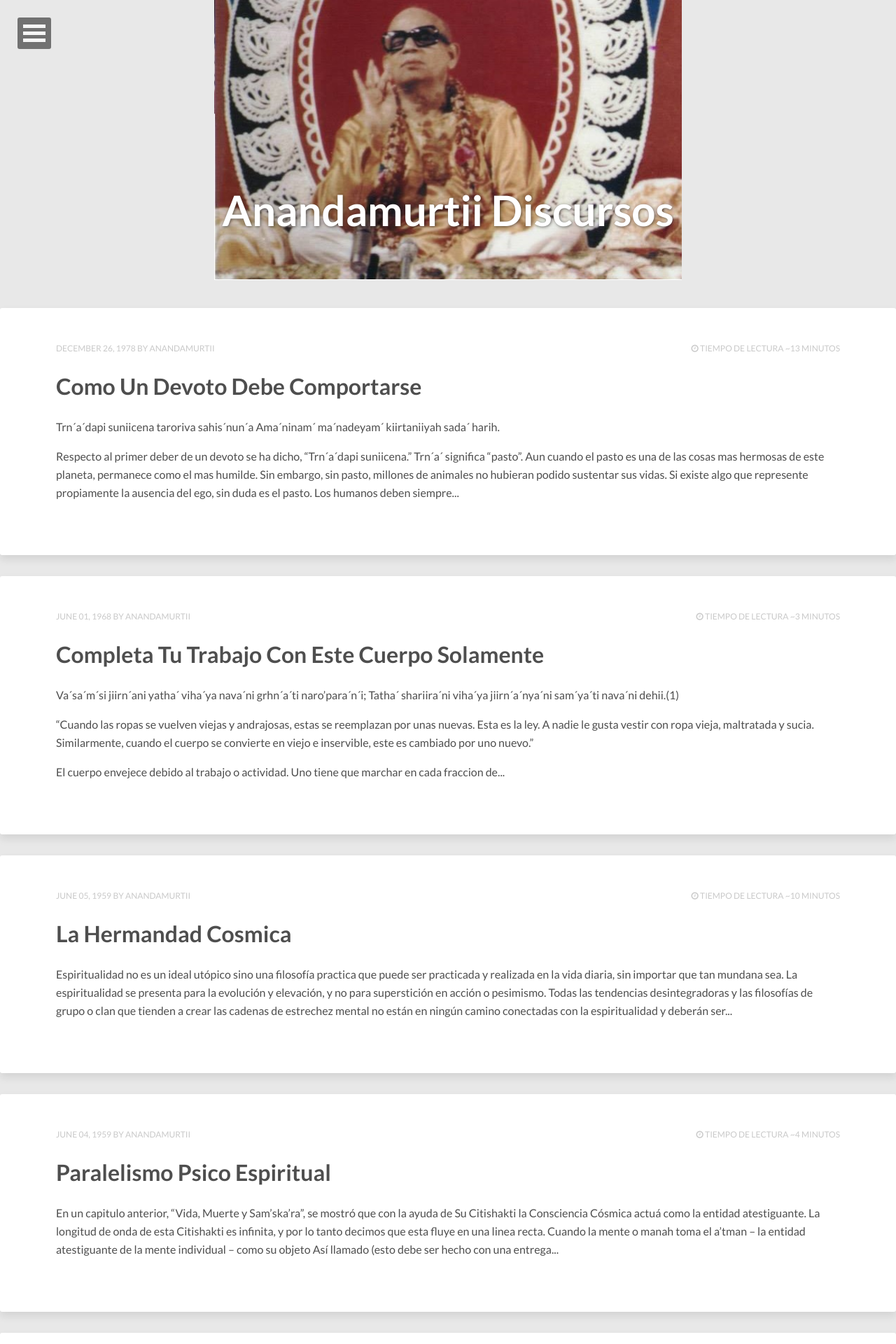
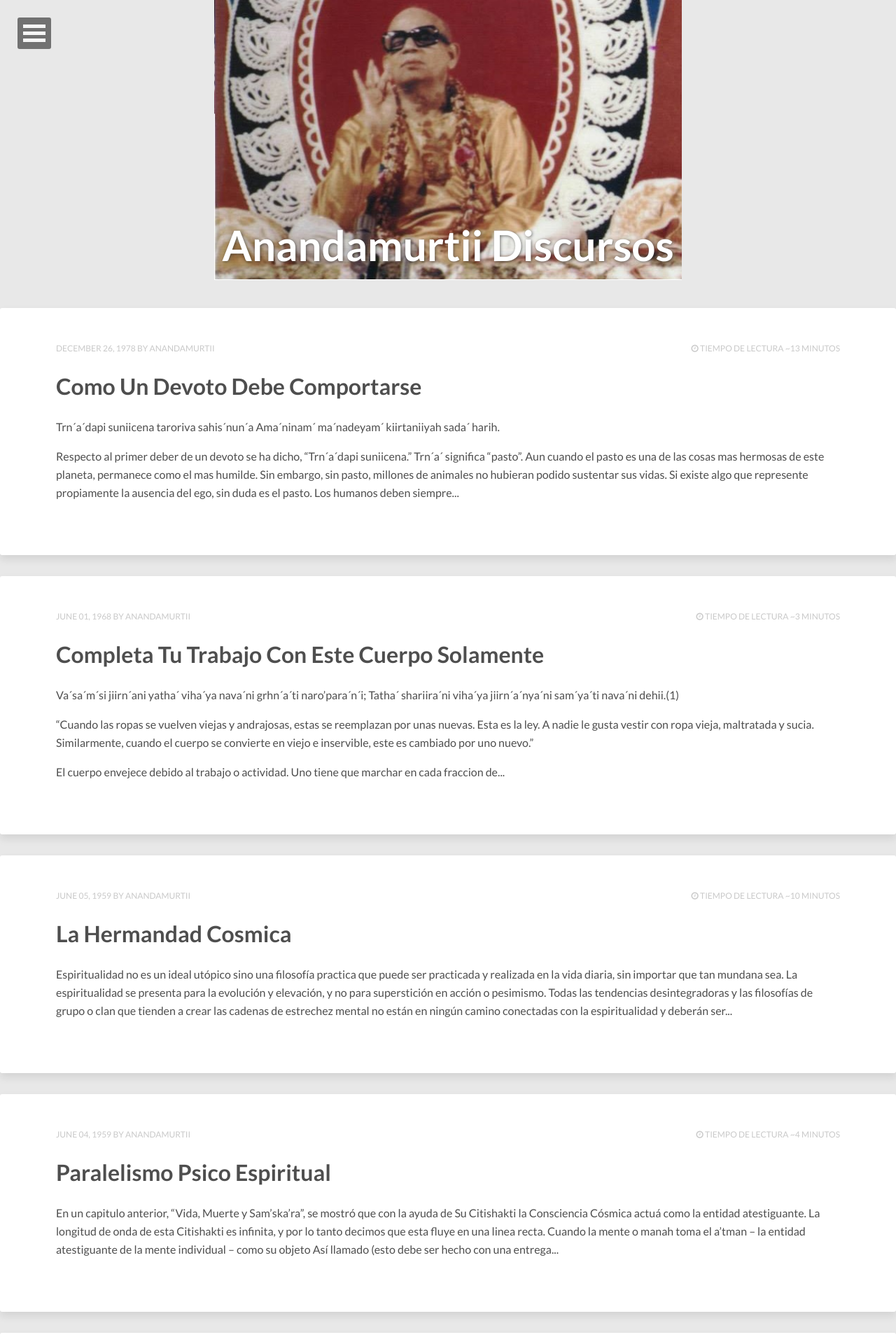
Before and after one commit to anandamurtiidiscursos/anandamurtiidiscursos.github.io, a Jekyll site: the page built from index.html, in a window 1280 px wide. Shown: the top 1920 px of the page at 70% size. Built offline with Jekyll 4.4.1, drawn with Linux system fonts in a browser that asks for light colours; nearby versions of some CDN libraries; the list of posts is cut into pages by our own code.

Commit message:
Updated _page.scss

```diff
--- a/_sass/_page.scss
+++ b/_sass/_page.scss
@@ -67,7 +67,7 @@
 	display: table;
 	margin-top: 0;
 	width: 100%;
-	height: 600px;
+	height: 700px;
 	overflow: hidden;
 	.header-title-wrap {
 		display: table-cell;
```
